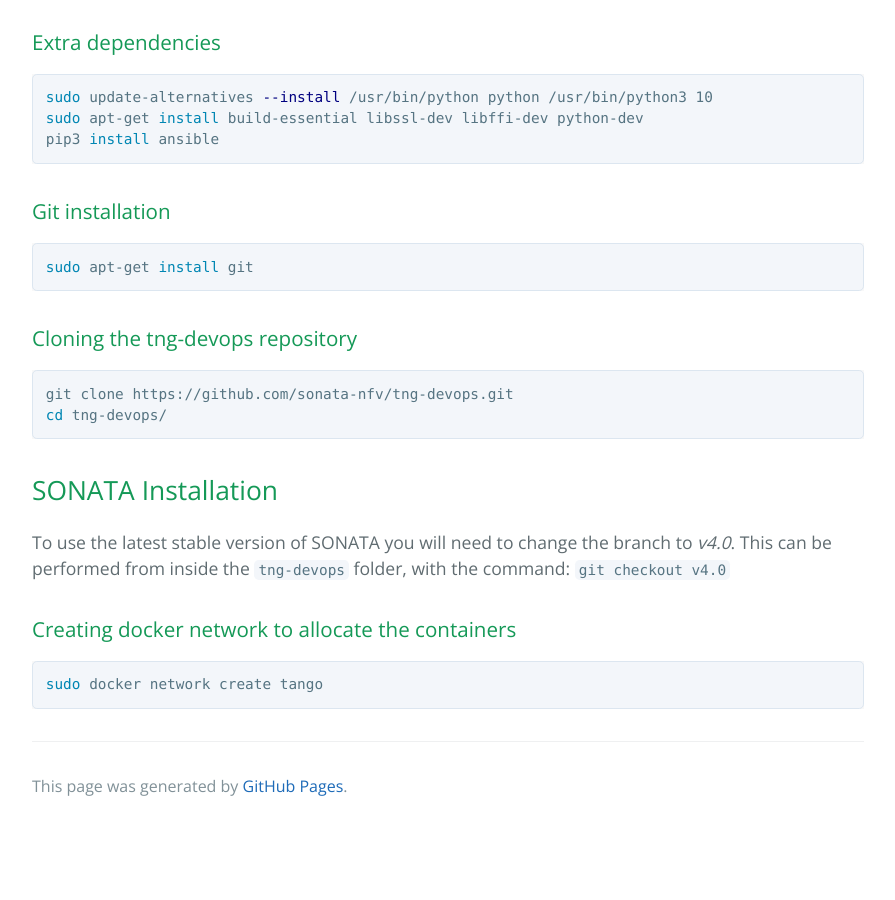
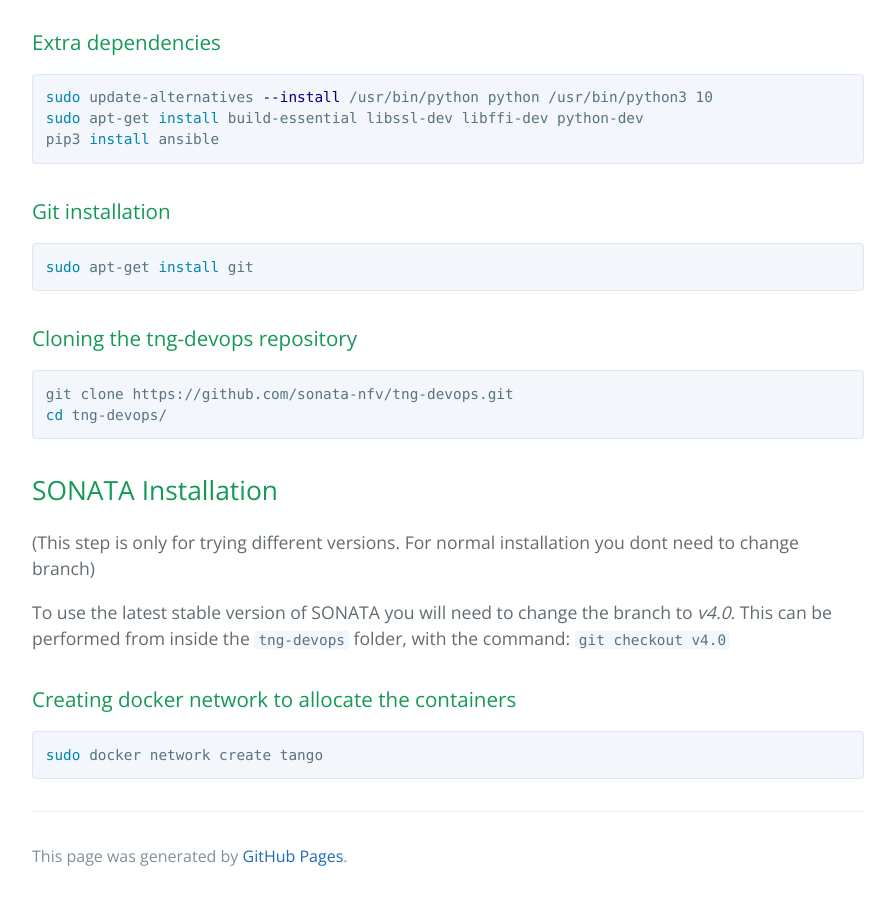
Before and after one commit to sonata-nfv/sonata-nfv.github.io, a Jekyll site: the page built from common-installation.md, in a window 1280 px wide and 900 px high, scrolled down 2095 px. Shown: the whole window, without its empty margins (192-1087 px from the left). Built offline with Jekyll 4.4.1, drawn with Linux system fonts in a browser that asks for light colours; our own code applies the rules of GitHub Pages for plain Markdown files; before the commit the page ends 2925 px from its top, so only the background shows below that.

Commit message:
Update common-installation.md

```diff
--- a/common-installation.md
+++ b/common-installation.md
@@ -98,6 +98,8 @@ cd tng-devops/
 
 ## SONATA Installation
 
+(This step is only for trying different versions. For normal installation you dont need to change branch)
+
 To use the latest stable version of SONATA you will need to change the branch to _v4.0_. This can be performed from inside the `tng-devops` folder, with the command:
 `git checkout v4.0`
 
```
